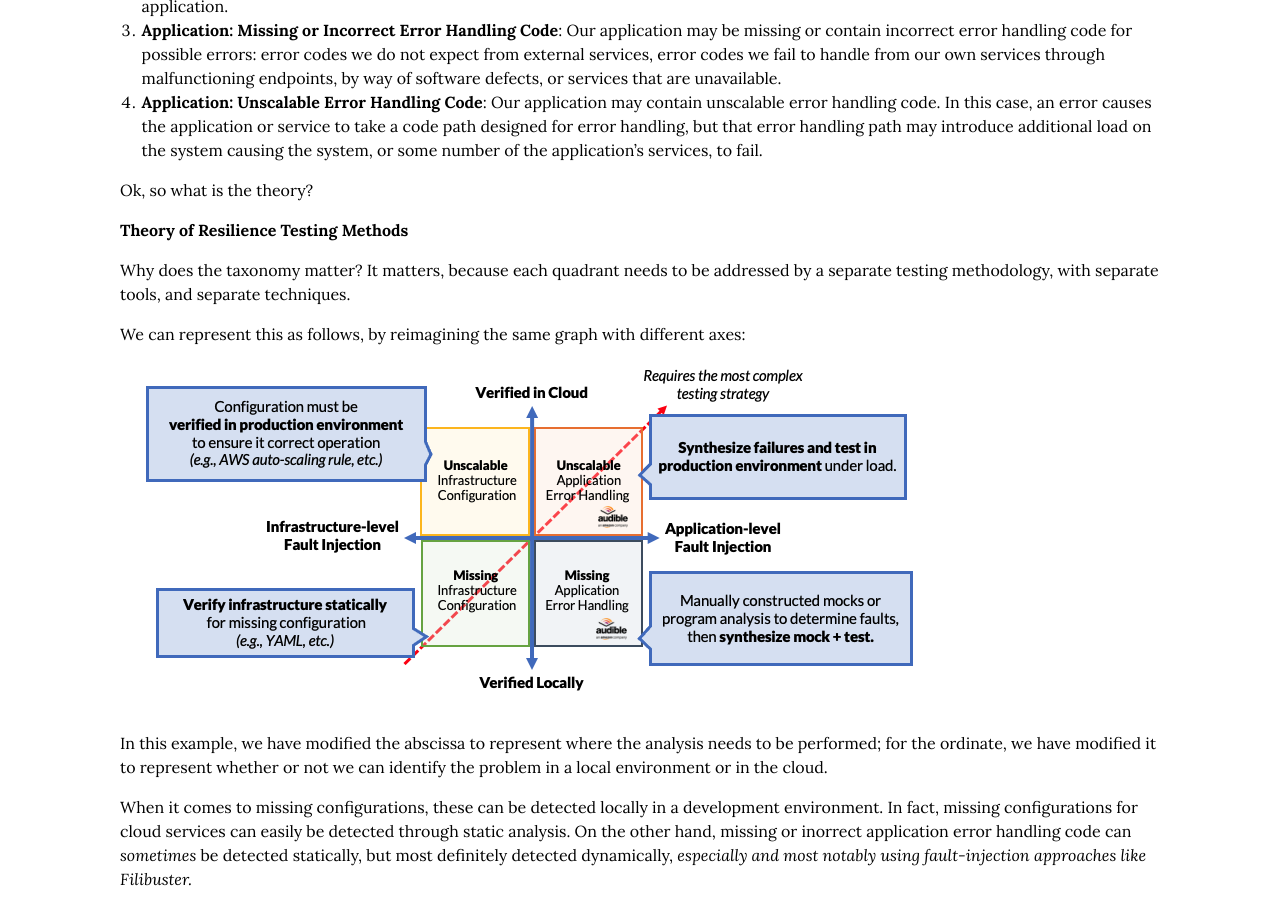
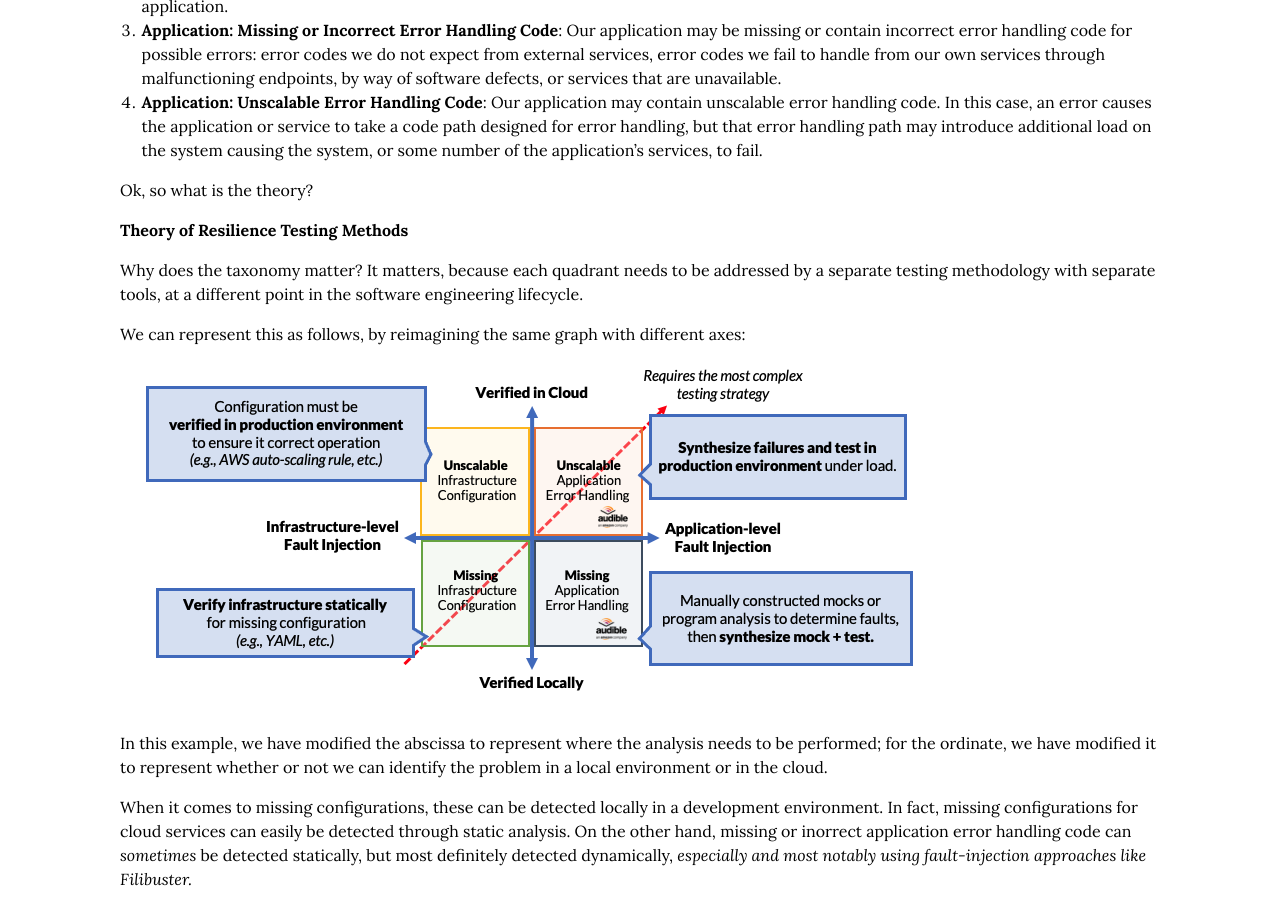
Before and after one commit to cmeiklejohn/cmeiklejohn.github.io, a Jekyll site: the page built from _posts/2022-03-19-understanding-faults.markdown, in a window 1280 px wide and 900 px high, scrolled down 5602 px. Built offline with Jekyll 4.4.1, drawn with Linux system fonts in a browser that asks for light colours; some web fonts are replaced.

Commit message:
prototype

```diff
--- a/_posts/2022-03-19-understanding-faults.markdown
+++ b/_posts/2022-03-19-understanding-faults.markdown
@@ -151,7 +151,7 @@ Ok, so what is the theory?
 
 ### Theory of Resilience Testing Methods
 
-Why does the taxonomy matter?  It matters, because each quadrant needs to be addressed by a separate testing methodology, with separate tools, and separate techniques.
+Why does the taxonomy matter?  It matters, because each quadrant needs to be addressed by a separate testing methodology with separate tools, at a different point in the software engineering lifecycle.
 
 We can represent this as follows, by reimagining the same graph with different axes:
 
```
